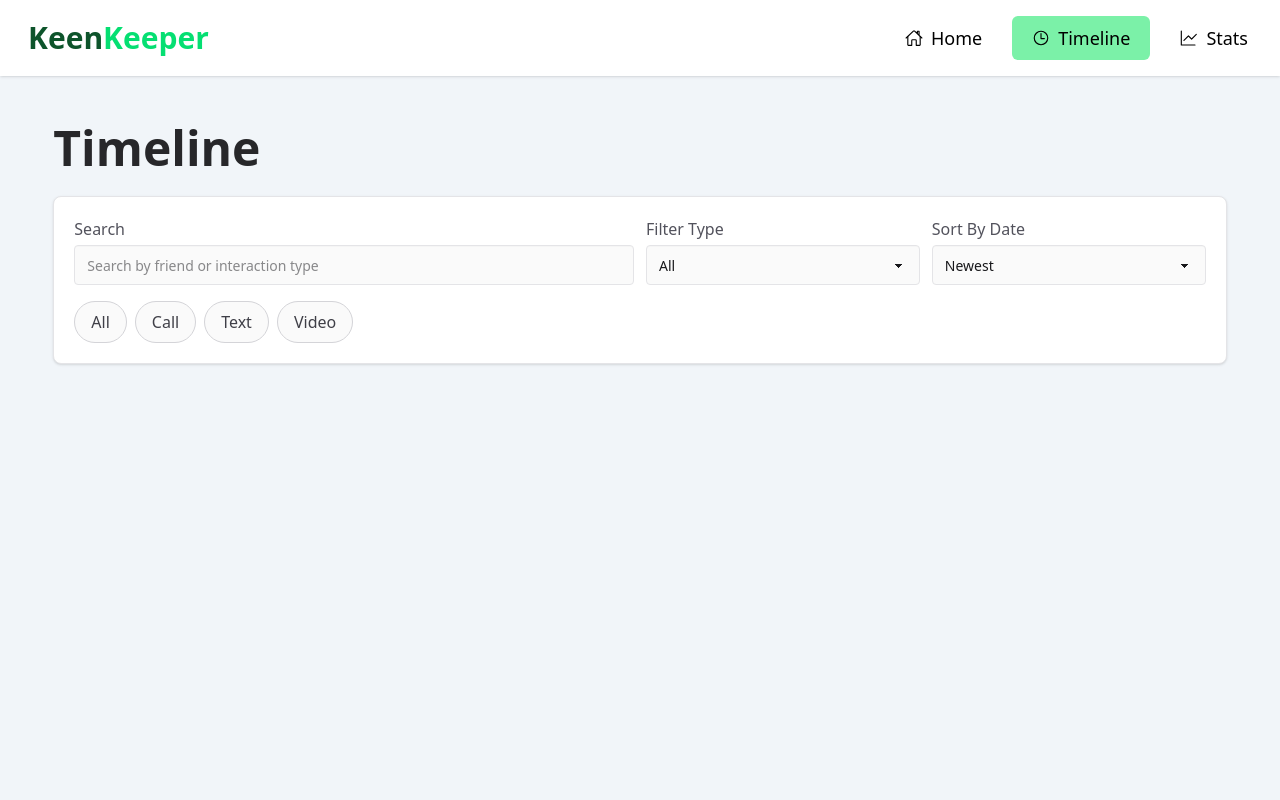
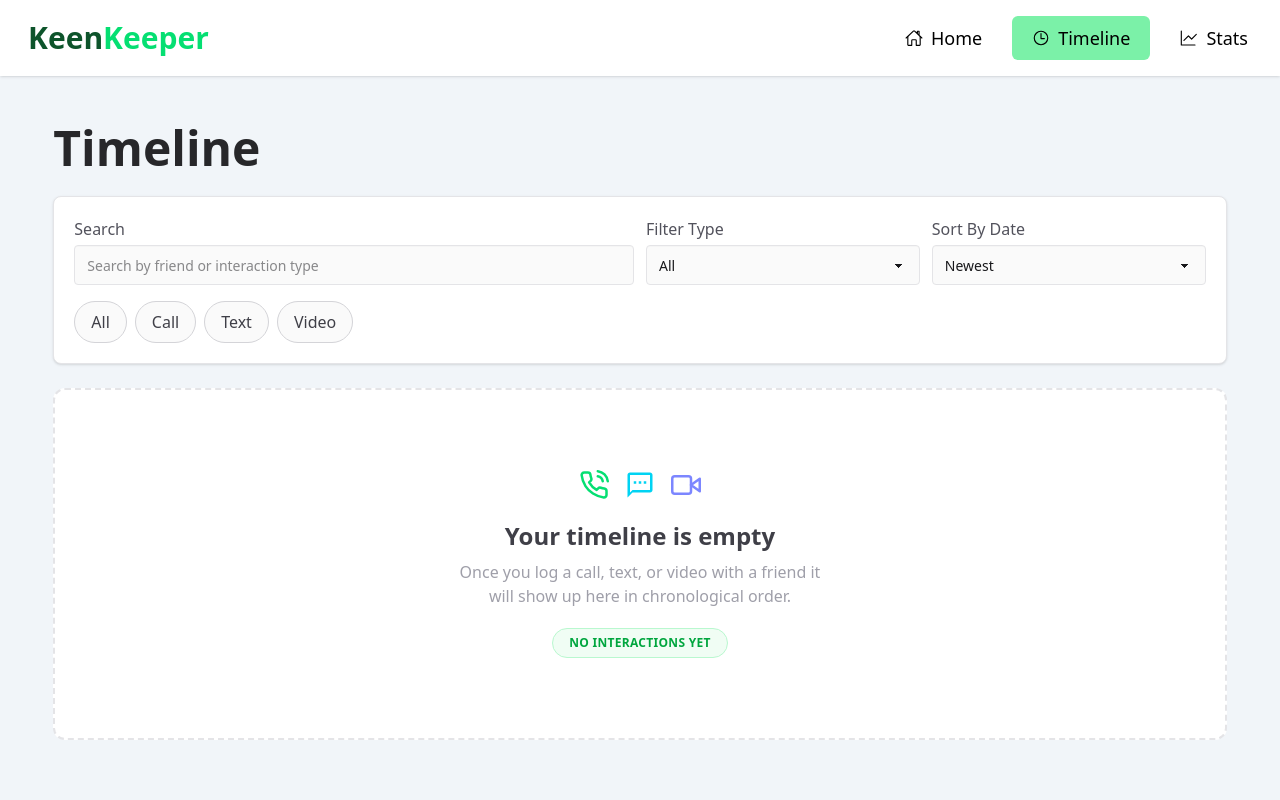
Before and after one commit to wasifhasancse/keep-keeper-a7, a Next.js app: page /timeline in a window 1280 px wide. Shown: the top 800 px of the page. Built offline with nearby package versions, Linux system fonts and the light colour scheme.

Commit message:
set empty message for timeline

```diff
--- a/src/Components/TimeLineCard/TimeLineCard.jsx
+++ b/src/Components/TimeLineCard/TimeLineCard.jsx
@@ -1,9 +1,12 @@
 "use client";
 import { DataContext } from "@/context/DataContextProvider";
 import { useContext } from "react";
+import { FiPhoneCall, FiVideo } from "react-icons/fi";
+import { MdOutlineTextsms } from "react-icons/md";
 
 const TimeLineCard = () => {
   const { timeLineData } = useContext(DataContext);
+  const isEmpty = timeLineData.length === 0;
 
   const formatDateTime = (value) => {
     const parsed = value ? new Date(value) : new Date();
@@ -19,6 +22,30 @@ const TimeLineCard = () => {
     }).format(date);
   };
 
+  if (isEmpty) {
+    return (
+      <div className="flex flex-col items-center justify-center gap-5 py-20 px-6 text-center rounded-xl border-2 border-dashed border-zinc-200 bg-white">
+        <div className="flex gap-4 text-4xl sm:text-5xl">
+          <span><FiPhoneCall className="text-3xl text-green-400" /></span>
+          <span><MdOutlineTextsms className="text-3xl text-cyan-400" /></span>
+          <span><FiVideo className="text-3xl text-indigo-400" /></span>
+        </div>
+        <div>
+          <p className="text-xl sm:text-2xl font-bold text-zinc-700">
+            Your timeline is empty
+          </p>
+          <p className="text-sm sm:text-base text-zinc-400 mt-2 max-w-sm mx-auto">
+            Once you log a call, text, or video with a friend it will show up
+            here in chronological order.
+          </p>
+        </div>
+        <span className="px-4 py-1.5 rounded-full bg-green-50 border border-green-200 text-green-600 text-xs font-semibold tracking-wide uppercase">
+          No interactions yet
+        </span>
+      </div>
+    );
+  }
+
   return (
     <>
       {timeLineData?.map((timeLineInfo, index) => (
@@ -27,7 +54,9 @@ const TimeLineCard = () => {
           className="bg-white border border-zinc-200 rounded-xl px-5 py-4 shadow-sm hover:border-green-200 hover:shadow-md transition-all"
         >
           <div className="flex items-center gap-3">
-            <span className={`inline-flex h-12 w-12 shrink-0 items-center justify-center rounded-full text-zinc-700 ${timeLineInfo.type == 'Call'?'bg-green-100':timeLineInfo.type == 'Video'? 'bg-cyan-100':"bg-indigo-100"}`}>
+            <span
+              className={`inline-flex h-12 w-12 shrink-0 items-center justify-center rounded-full text-zinc-700 ${timeLineInfo.type == "Call" ? "bg-green-100" : timeLineInfo.type == "Video" ? "bg-cyan-100" : "bg-indigo-100"}`}
+            >
               {timeLineInfo.icon}
             </span>
 
--- a/src/context/DataContextProvider.jsx
+++ b/src/context/DataContextProvider.jsx
@@ -12,7 +12,7 @@ const DataContextProvider = ({ children }) => {
     const callDataObject = {
       id: id,
       name: name,
-      icon: <FiPhoneCall className="text-xl" />,
+      icon: <FiPhoneCall className="text-2xl" />,
       type: "Call",
       dateTime: new Date().toISOString(),
     };
@@ -23,7 +23,7 @@ const DataContextProvider = ({ children }) => {
     const textDataObject = {
       id: id,
       name: name,
-      icon: <MdOutlineTextsms className="text-xl" />,
+      icon: <MdOutlineTextsms className="text-2xl" />,
       type: "Text",
       dateTime: new Date().toISOString(),
     };
```
